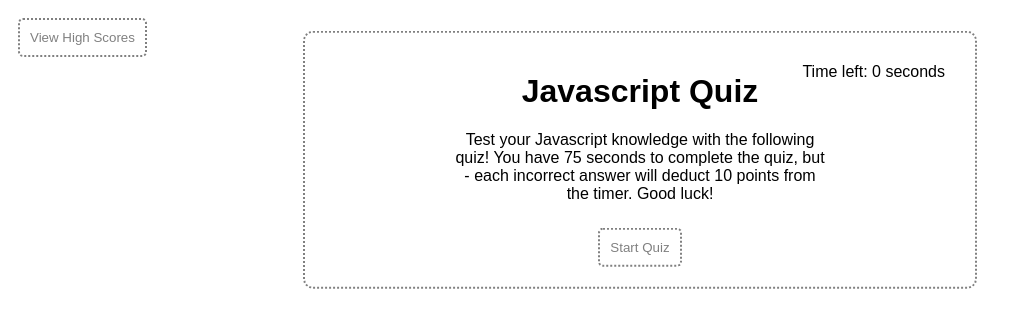
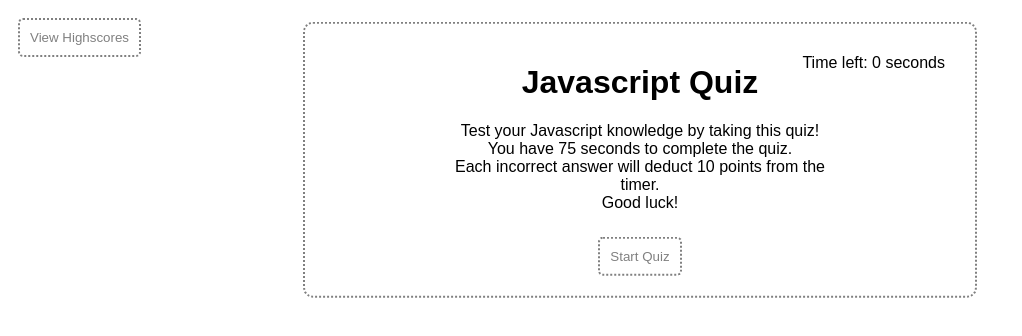
Before and after one commit to paigepreziosi/TestYourJavascriptKnowledge, a plain HTML site: page index.html in a window 1280 px wide. Shown: the whole page, without its empty margins (0-1022 px from the left). Drawn offline with Linux system fonts and the light colour scheme.

Commit message:
commit changes

```diff
--- a/index.html
+++ b/index.html
@@ -10,7 +10,7 @@
 
 <body>
     <a href="highscores.html">
-        <button class="scores-header" id="viewscores">View High Scores</button>
+        <button class="scores-header" id="viewscores">View Highscores</button>
     </a>
 
     <div class="containerNew">
@@ -26,7 +26,11 @@
             <div id="quiz-start">
                 <div class="landing" id="startscreen">
                     <h1>Javascript Quiz</h1>
-                    <p>Test your Javascript knowledge with the following quiz! You have 75 seconds to complete the quiz, but - each incorrect answer will deduct 10 points from the timer. Good luck!</p>
+                    <p>Test your Javascript knowledge by taking this quiz! <br>
+                        You have 75 seconds to complete the quiz. <br>
+                        Each incorrect answer will deduct 10 points from the timer.
+                        <br>
+                        Good luck!</p>
                     <button id="start">
                         Start Quiz
                     </button>
--- a/script.js
+++ b/script.js
@@ -36,7 +36,7 @@ var questions = [
         answer: "// This is a comment"
     },
     {
-        prompt: "JavaScript file has an extension of...",
+        prompt: "JavaScripts file have an extension of...",
         choices: [".java", ".js", ".javascript", ".xml"],
         answer: ".js"
     },
--- a/style.css
+++ b/style.css
@@ -74,11 +74,10 @@ input[type="text"] {
 
 .feedback {
 	font-style: bold;
-	font-size: 120%;
+	font-size: 100%;
 	margin-top: 20px;
 	padding-top: 15px;
 	color: #fff;
-	border-top: 2px solid grey;
 }
 
 ol {
```
